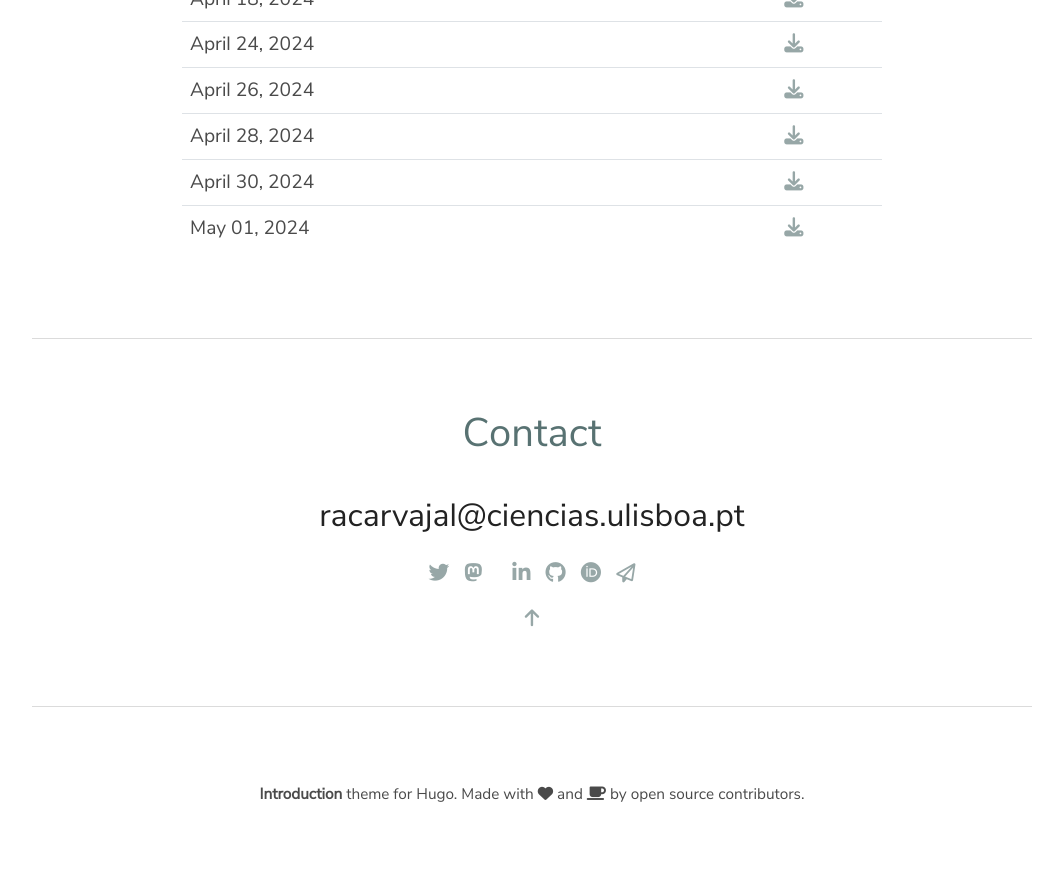
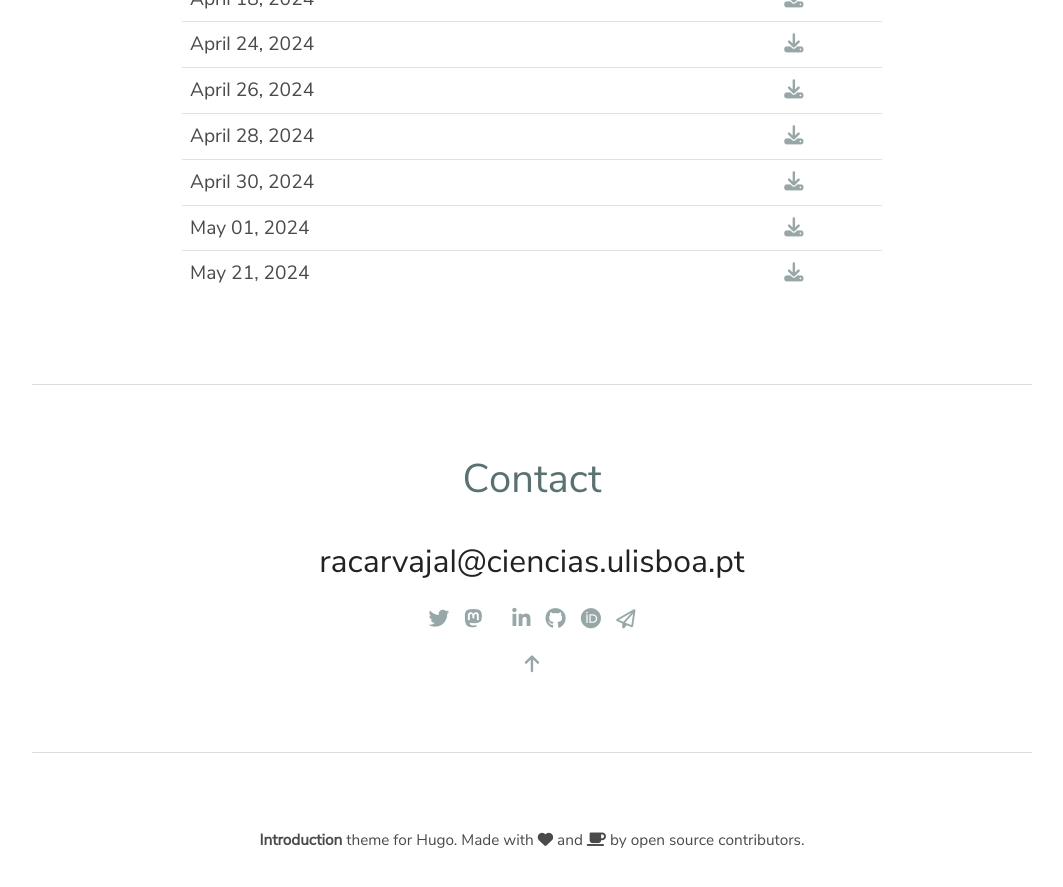
Before and after one commit to racarvajal/racarvajal.github.io, a Jekyll site: the page thesis.html, which Jekyll copies as it is, in a window 1280 px wide and 900 px high, scrolled down 1312 px. Shown: the top 887 px of the window, without its empty margins (108-1171 px from the left). Built offline with Jekyll 4.4.1, drawn with Linux system fonts in a browser that asks for light colours; before the commit the page ends 2168 px from its top, so only the background shows below that.

Commit message:
version at May 21

```diff
--- a/thesis.html
+++ b/thesis.html
@@ -375,6 +375,14 @@
               </a>
             </td>
           </tr>
+          <tr>
+            <td>May 21, 2024</td>
+            <td class="t-center">
+              <a href="files/thesis/thesis_RCP_FCUL_May21.pdf" target="_blank">
+                <i class="fa fa-download"></i>
+              </a>
+            </td>
+          </tr>
         </table>
       </div>
     </div>
```
Also changed, not shown: 1 other file.
